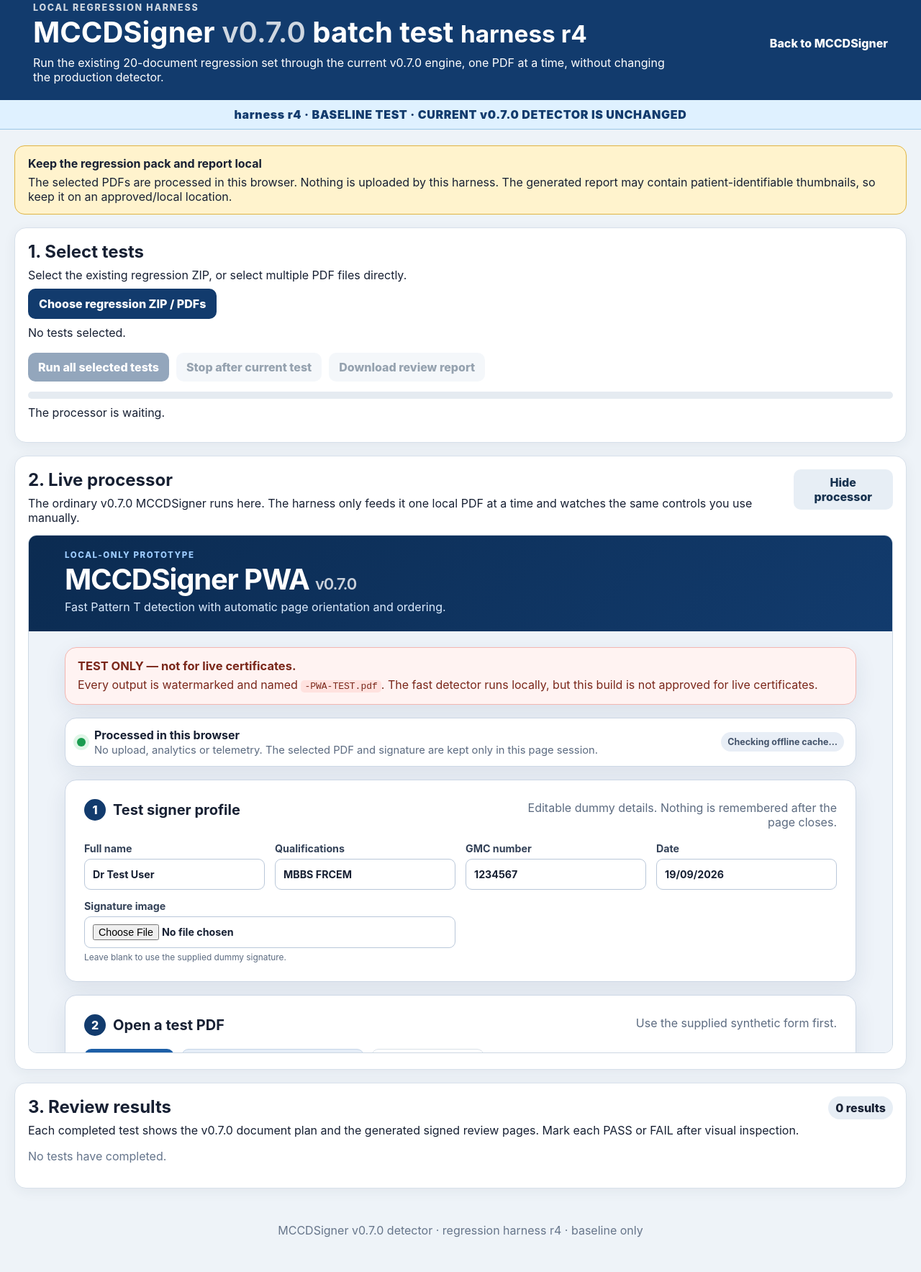
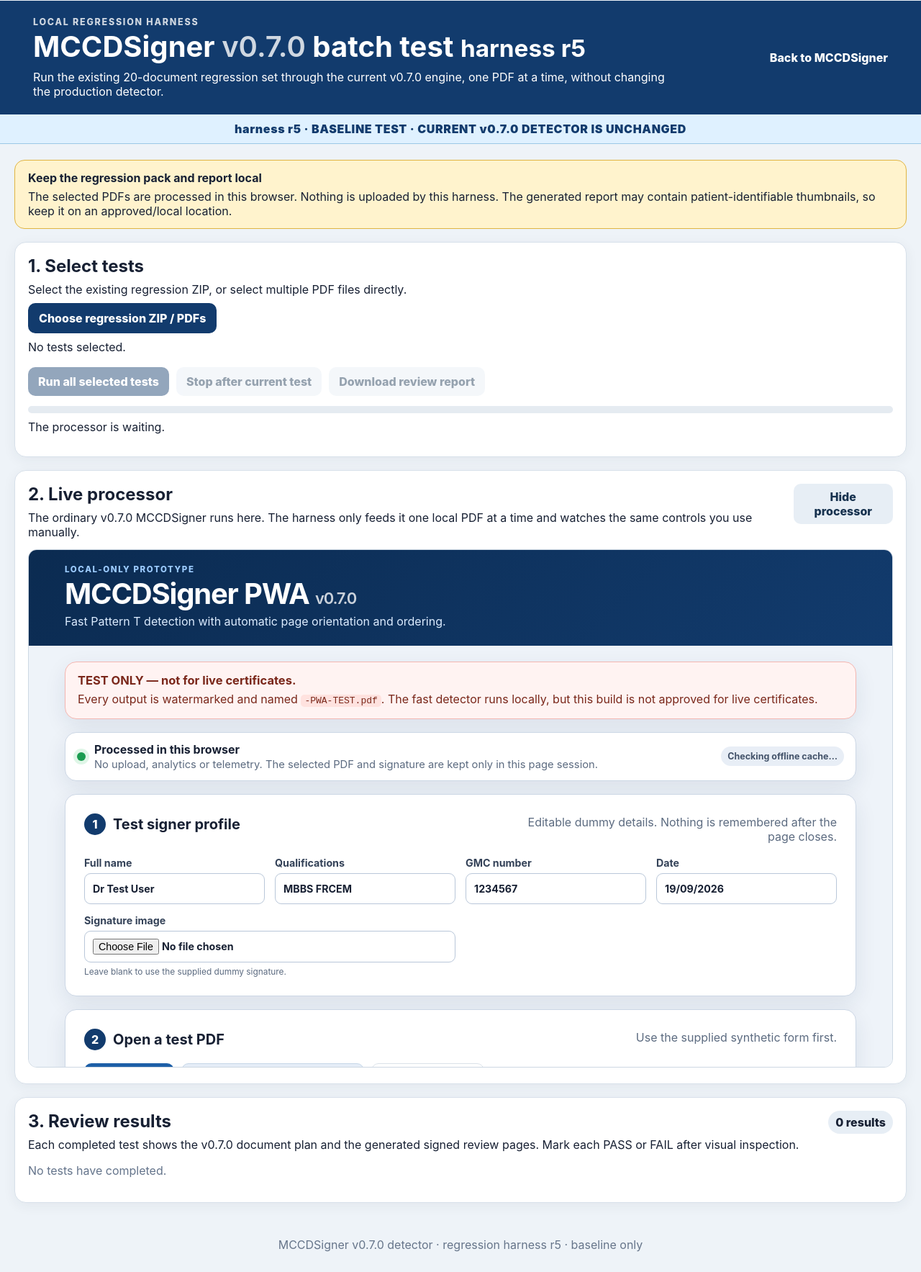
Before and after one commit to ResusPro/MCCDsignerPWA, a plain HTML site: page batch-test-v0.7.0.html in a window 1280 px wide. Shown: the part 19-1786 px from the top of the page at 72% size. Drawn offline with Linux system fonts and the light colour scheme.

Commit message:
Use harness r5 and proven JSZip loader

```diff
--- a/batch-test-v0.7.0.html
+++ b/batch-test-v0.7.0.html
@@ -9,21 +9,21 @@
   <meta http-equiv="Expires" content="0">
   <meta name="referrer" content="no-referrer">
   <meta http-equiv="Content-Security-Policy" content="default-src 'self'; script-src 'self'; style-src 'self'; img-src 'self' blob: data:; frame-src 'self'; connect-src 'self'; object-src 'none'; base-uri 'self'; form-action 'self'">
-  <title>MCCDSigner v0.7.0 batch regression test — harness r4</title>
-  <link rel="stylesheet" href="./batch-test-v0.7.0.css?build=074">
-  <script src="./batch-test-v0.7.0.js?build=074" defer></script>
+  <title>MCCDSigner v0.7.0 batch regression test — harness r5</title>
+  <link rel="stylesheet" href="./batch-test-v0.7.0.css?build=075">
+  <script src="./jszip.min.js?build=075" defer></script>\n  <script src="./batch-test-v0.7.0.js?build=075" defer></script>
 </head>
 <body>
 <header class="hero">
   <div>
     <p class="eyebrow">LOCAL REGRESSION HARNESS</p>
-    <h1>MCCDSigner <span>v0.7.0</span> batch test <small>harness r4</small></h1>
+    <h1>MCCDSigner <span>v0.7.0</span> batch test <small>harness r5</small></h1>
     <p>Run the existing 20-document regression set through the current v0.7.0 engine, one PDF at a time, without changing the production detector.</p>
   </div>
   <a class="back-link" href="./">Back to MCCDSigner</a>
 </header>
 
-<div class="baseline-banner">harness r4 · BASELINE TEST · CURRENT v0.7.0 DETECTOR IS UNCHANGED</div>
+<div class="baseline-banner">harness r5 · BASELINE TEST · CURRENT v0.7.0 DETECTOR IS UNCHANGED</div>
 
 <main>
   <section class="warning">
@@ -63,7 +63,7 @@
       </div>
       <button id="toggleProcessor" class="secondary compact" type="button">Hide processor</button>
     </div>
-    <iframe id="processor" title="MCCDSigner v0.7.0 batch processor" src="./processor-v0.7.0.html?batch=074"></iframe>
+    <iframe id="processor" title="MCCDSigner v0.7.0 batch processor" src="./processor-v0.7.0.html?batch=075"></iframe>
   </section>
 
   <section class="card">
@@ -78,6 +78,6 @@
   </section>
 </main>
 
-<footer>MCCDSigner v0.7.0 detector · regression harness r4 · baseline only</footer>
+<footer>MCCDSigner v0.7.0 detector · regression harness r5 · baseline only</footer>
 </body>
 </html>
```
